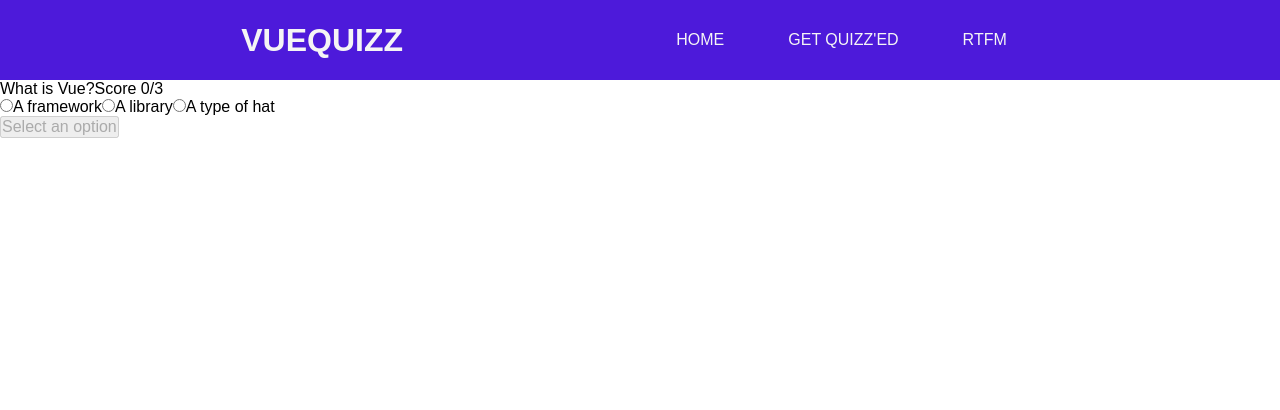
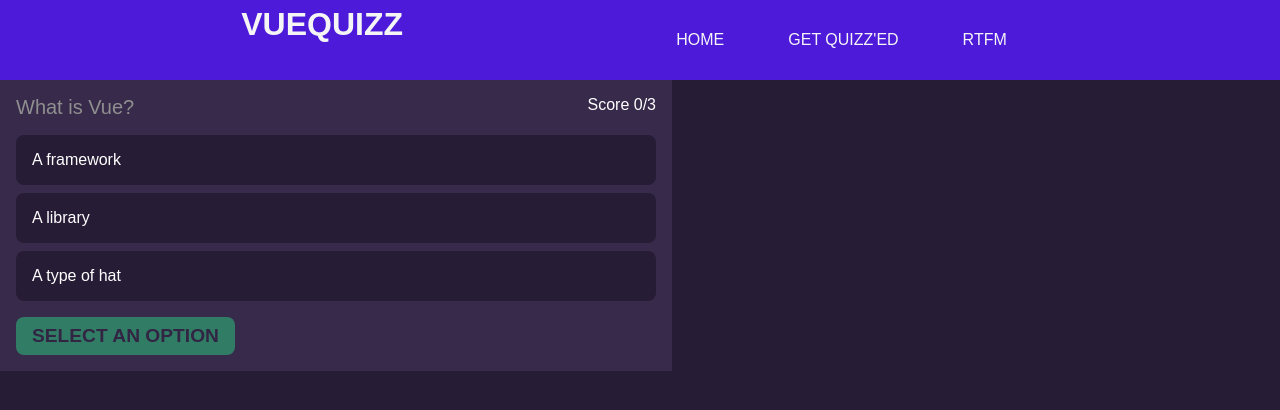
Before and after one commit to Arthur-Lucas/vue-js, a Vue app: page /skilltest in a window 1280 px wide. Shown: the top 410 px of the page. Built offline with nearby package versions, Linux system fonts and the light colour scheme.

Commit message:
:memo: JSON'ed Questions

```diff
--- /dev/null
+++ b/src/assets/questions/questions-vue.json
@@ -0,0 +1,24 @@
+[
+    {
+      "question": "What is Vue?",
+      "answer": 0,
+      "options": ["A framework", "A library", "A type of hat"],
+      "selected": null
+    },
+    {
+      "question": "What is Vuex used for?",
+      "answer": 2,
+      "options": ["Eating a delicious snack", "Viewing things", "State management"],
+      "selected": null
+    },
+    {
+      "question": "What is Vue Router?",
+      "answer": 1,
+      "options": [
+        "An ice cream maker",
+        "A routing library for Vue",
+        "Burger sauce"
+      ],
+      "selected": null
+    }
+  ]
--- a/src/components/question-component.vue
+++ b/src/components/question-component.vue
@@ -1,29 +1,8 @@
 <script setup>
 import { computed, ref } from "vue";
-const questions = ref([
-  {
-    question: "What is Vue?",
-    answer: 0,
-    options: ["A framework", "A library", "A type of hat"],
-    selected: null,
-  },
-  {
-    question: "What is Vuex used for?",
-    answer: 2,
-    options: ["Eating a delicious snack", "Viewing things", "State management"],
-    selected: null,
-  },
-  {
-    question: "What is Vue Router?",
-    answer: 1,
-    options: [
-      "An ice cream maker",
-      "A routing library for Vue",
-      "Burger sauce",
-    ],
-    selected: null,
-  },
-]);
+import VueQuestion from "../assets/questions/questions-vue.json";
+
+const questions = ref(VueQuestion);
 const quizCompleted = ref(false);
 const currentQuestion = ref(0);
 const score = computed(() => {
@@ -110,4 +89,94 @@
   </section>
 </template>
 
-<style></style>
+<style>
+body {
+  background-color: #271c36;
+  color: #fff;
+}
+.app {
+  display: flex;
+  flex-direction: column;
+  align-items: center;
+  padding: 2rem;
+  height: 100vh;
+}
+h1 {
+  font-size: 2rem;
+  margin-bottom: 2rem;
+}
+.quiz {
+  background-color: #382a4b;
+  padding: 1rem;
+  width: 100%;
+  max-width: 640px;
+}
+.quiz-info {
+  display: flex;
+  justify-content: space-between;
+  margin-bottom: 1rem;
+}
+.quiz-info .question {
+  color: #8f8f8f;
+  font-size: 1.25rem;
+}
+.quiz-info.score {
+  color: #fff;
+  font-size: 1.25rem;
+}
+.options {
+  margin-bottom: 1rem;
+}
+.option {
+  padding: 1rem;
+  display: block;
+  background-color: #271c36;
+  margin-bottom: 0.5rem;
+  border-radius: 0.5rem;
+  cursor: pointer;
+}
+.option:hover {
+  background-color: #2d213f;
+}
+.option.correct {
+  background-color: #2cce7d;
+}
+.option.wrong {
+  background-color: #ff5a5f;
+}
+.option:last-of-type {
+  margin-bottom: 0;
+}
+.option.disabled {
+  opacity: 0.5;
+}
+.option input {
+  display: none;
+}
+button {
+  appearance: none;
+  outline: none;
+  border: none;
+  cursor: pointer;
+  padding: 0.5rem 1rem;
+  background-color: #2cce7d;
+  color: #2d213f;
+  font-weight: 700;
+  text-transform: uppercase;
+  font-size: 1.2rem;
+  border-radius: 0.5rem;
+}
+button:disabled {
+  opacity: 0.5;
+}
+h2 {
+  font-size: 2rem;
+  margin-bottom: 2rem;
+  text-align: center;
+}
+p {
+  color: #8f8f8f;
+  font-size: 1.5rem;
+  text-align: center;
+}
+</style>
```
Also changed, not shown: src/assets/questions/project-creation.json (deleted, +0 -54 lines), src/assets/questions/vue-api.json (deleted), src/assets/questions/vue-directives.json (deleted), src/assets/questions/vue-router.json (deleted).
